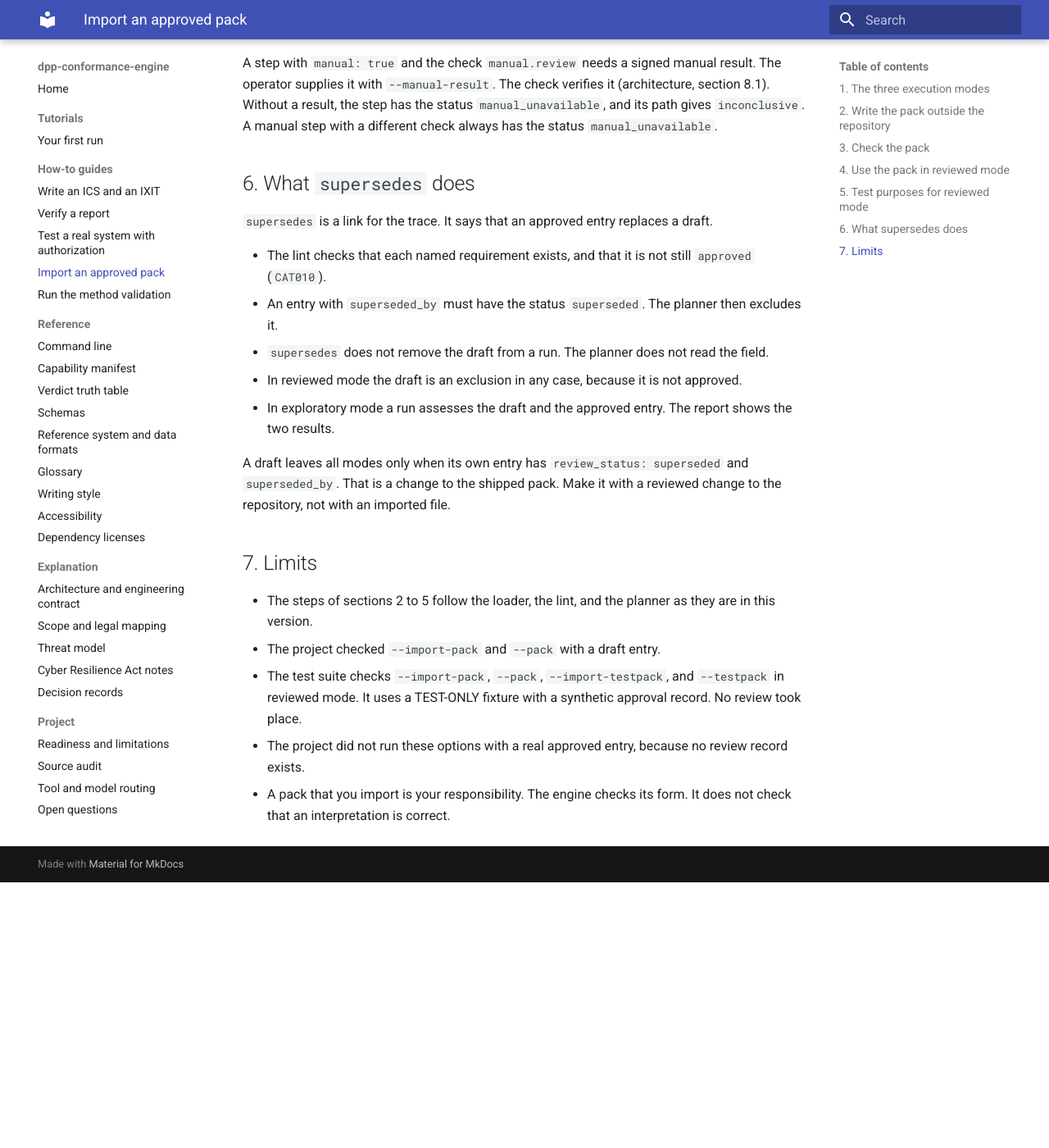
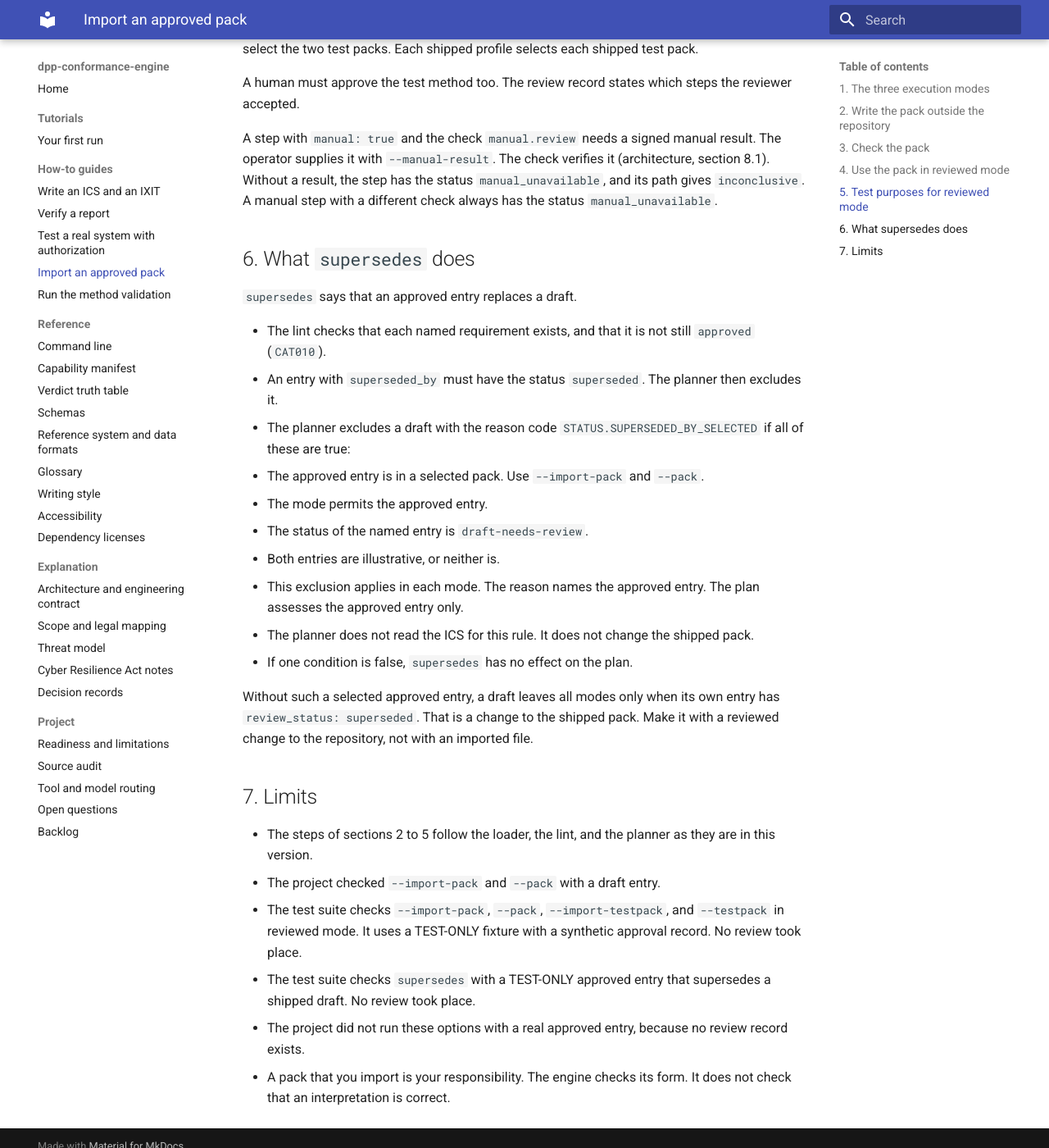
Before and after one commit to hadijannat/dpp-conformance-engine, an MkDocs documentation site: the page built from docs/how-to/import-an-approved-pack.md, in a window 1280 px wide and 1400 px high, scrolled down 5732 px. Shown: the whole window at 82% size. Built offline with MkDocs 1.6.1 and Material for MkDocs 9.7.7, drawn with Linux system fonts in a browser that asks for light colours; the version menu is left out; before the commit the page ends 6808 px from its top, so only the background shows below that; some of the changed text lies outside the part shown.

````diff
--- a/docs/how-to/import-an-approved-pack.md
+++ b/docs/how-to/import-an-approved-pack.md
@@ -113,6 +113,7 @@ The lint rejects an interpretation with `author_kind: agent` and `status: approv
 | `CAT020` | The cited version has no version token of the source record. | Cite the edition that `sources.yaml` records. |
 | `CAT021` | Warning: the source record shows a later version or amendment. | Check if the cited version is still the correct one. |
 | `CAT022` | A date in a legal obligation is not in `applicable_dates` of its source. | Use a date that the source record lists. |
+| `CAT023` | The check probes a role that the test purpose does not list in `roles`. | Add the role to `roles`, or change the parameter `role`. |
 
 `dppce plan`, `dppce run`, and `dppce replay` refuse a test pack whose parameters do not fit its check.
 
@@ -135,7 +136,8 @@ uv run dppce catalogue trace \
      --profile battery/ev --ics /path/to/ics.yaml --ixit /path/to/ixit.yaml
    ```
 
-2. Read the exclusions. Each shipped draft and each placeholder has the reason code `MODE.NOT_APPROVED`.
+2. Read the exclusions. Each shipped draft and each placeholder has the reason code `MODE.NOT_APPROVED`,
+   except a draft that a selected approved entry supersedes. That draft has `STATUS.SUPERSEDED_BY_SELECTED`.
 3. Make sure that the plan has your approved requirements and their steps.
 4. Start the run with the same options and the options of `dppce run`. See the [command line reference](../reference/cli.md).
 
@@ -205,15 +207,20 @@ A manual step with a different check always has the status `manual_unavailable`.
 
 ## 6. What `supersedes` does
 
-`supersedes` is a link for the trace. It says that an approved entry replaces a draft.
+`supersedes` says that an approved entry replaces a draft.
 
 - The lint checks that each named requirement exists, and that it is not still `approved` (`CAT010`).
 - An entry with `superseded_by` must have the status `superseded`. The planner then excludes it.
-- `supersedes` does not remove the draft from a run. The planner does not read the field.
-- In reviewed mode the draft is an exclusion in any case, because it is not approved.
-- In exploratory mode a run assesses the draft and the approved entry. The report shows the two results.
+- The planner excludes a draft with the reason code `STATUS.SUPERSEDED_BY_SELECTED` if all of these are true:
+  - The approved entry is in a selected pack. Use `--import-pack` and `--pack`.
+  - The mode permits the approved entry.
+  - The status of the named entry is `draft-needs-review`.
+  - Both entries are illustrative, or neither is.
+- This exclusion applies in each mode. The reason names the approved entry. The plan assesses the approved entry only.
+- The planner does not read the ICS for this rule. It does not change the shipped pack.
+- If one condition is false, `supersedes` has no effect on the plan.
 
-A draft leaves all modes only when its own entry has `review_status: superseded` and `superseded_by`.
+Without such a selected approved entry, a draft leaves all modes only when its own entry has `review_status: superseded`.
 That is a change to the shipped pack. Make it with a reviewed change to the repository, not with an imported file.
 
 ## 7. Limits
@@ -222,5 +229,6 @@ That is a change to the shipped pack. Make it with a reviewed change to the repo
 - The project checked `--import-pack` and `--pack` with a draft entry.
 - The test suite checks `--import-pack`, `--pack`, `--import-testpack`, and `--testpack` in reviewed mode.
   It uses a TEST-ONLY fixture with a synthetic approval record. No review took place.
+- The test suite checks `supersedes` with a TEST-ONLY approved entry that supersedes a shipped draft. No review took place.
 - The project did not run these options with a real approved entry, because no review record exists.
 - A pack that you import is your responsibility. The engine checks its form. It does not check that an interpretation is correct.
````
Also changed, not shown: CHANGELOG.md (+7 -0 lines), docs/open-questions.md (+1 -1 lines).
